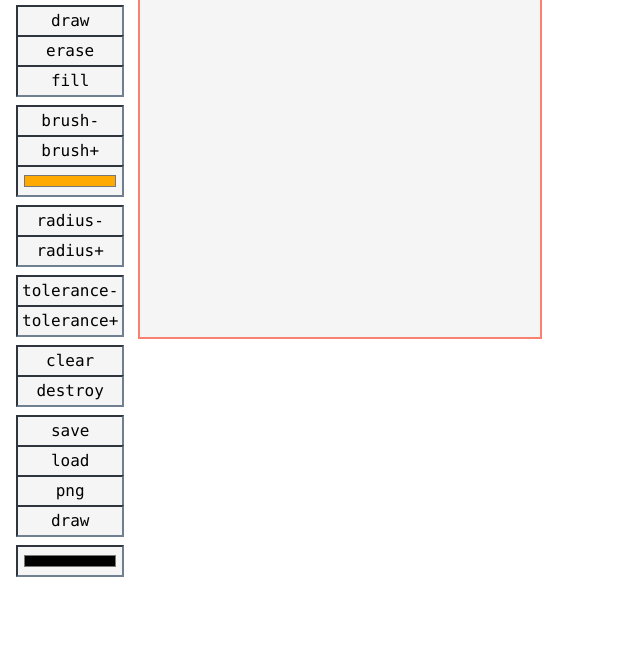
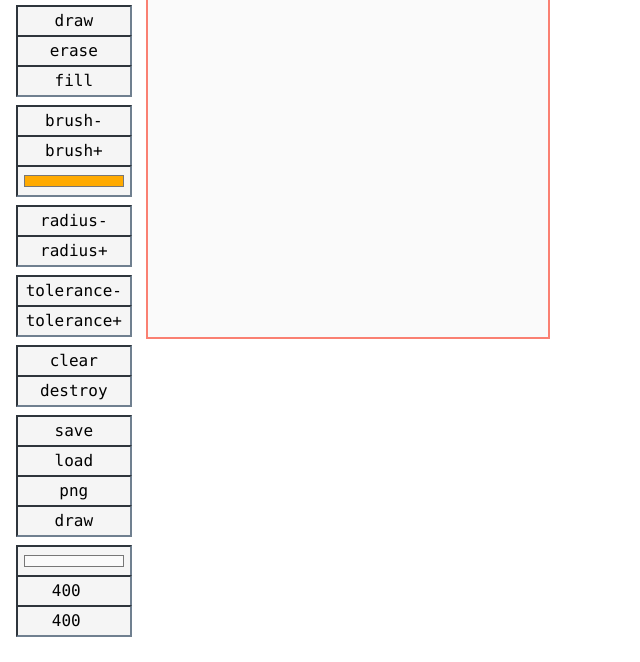
Before and after one commit to fartinmartin/canvas-paint, a website built with Vite: page index.html in a window 1280 px wide. Shown: the part 138-800 px from the top of the page, without its empty margins (0-640 px from the left). Built offline with nearby package versions, Linux system fonts and the light colour scheme; what catenary-curve, lazy-brush would draw is missing.

Commit message:
update demo

```diff
--- a/index.html
+++ b/index.html
@@ -43,8 +43,10 @@
 					<button onclick="png">png</button>
 					<button onclick="demo.drawHistory(10)">draw</button>
 				</div>
-				<div class="background">
+				<div class="drawing">
 					<input onchange="updateBgColor(this)" type="color" />
+					<input onchange="updateWidth(this)" type="number" />
+					<input onchange="updateHeight(this)" type="number" />
 				</div>
 			</div>
 			<div id="app"></div>
@@ -57,7 +59,7 @@
 			const demo = new Paint(app, {
 				width: 400,
 				height: 400,
-				bgColor: "whitesmoke",
+				bgColor: "#fafafa", // "whitesmoke",
 			});
 
 			// @ts-ignore ⚠️ don't do this in production :)
@@ -69,9 +71,15 @@
 				const bg = document.querySelectorAll("input[type='color']")[1];
 				brush.value = demo.brush.color;
 				bg.value = demo.options.bgColor; // not guarenteed to be a hex value
+				const width = document.querySelectorAll("input[type='number']")[0];
+				const height = document.querySelectorAll("input[type='number']")[1];
+				width.value = demo.options.width;
+				height.value = demo.options.height;
 			});
 			const updateBrushColor = (target) => (demo.brush.color = target.value);
 			const updateBgColor = (target) => (demo.options.bgColor = target.value);
+			const updateWidth = (target) => (demo.options.width = target.value);
+			const updateHeight = (target) => (demo.options.height = target.value);
 		</script>
 	</body>
 </html>
--- a/public/style.css
+++ b/public/style.css
@@ -15,6 +15,7 @@ body {
 	padding: 1rem;
 }
 
+input[type="number"],
 input[type="color"],
 button {
 	all: initial;
@@ -29,6 +30,8 @@ button {
 	height: 1.25rem;
 }
 
+input[type="number"]:is(:not(:last-child)),
+input[type="color"]:is(:not(:last-child)),
 button:is(:not(:last-child)) {
 	border-bottom: 0;
 }
@@ -56,9 +59,9 @@ main {
 	flex-direction: column;
 	margin-right: 1rem;
 	margin-top: -2px;
-	max-width: 20ch;
-	overflow-y: scroll;
-	max-height: calc(100vh - 7.5rem);
+	max-width: 12ch;
+	/* overflow-y: scroll; */
+	/* max-height: calc(100vh - 7.5rem);/ */
 }
 
 #controls > div {
@@ -66,3 +69,12 @@ main {
 	flex-direction: column;
 	margin-bottom: 0.5rem;
 }
+
+/* .dimensions {
+	display: flex;
+	max-width: 100%;
+}
+
+.dimensions > * {
+	flex-shrink: 1;
+} */
```
